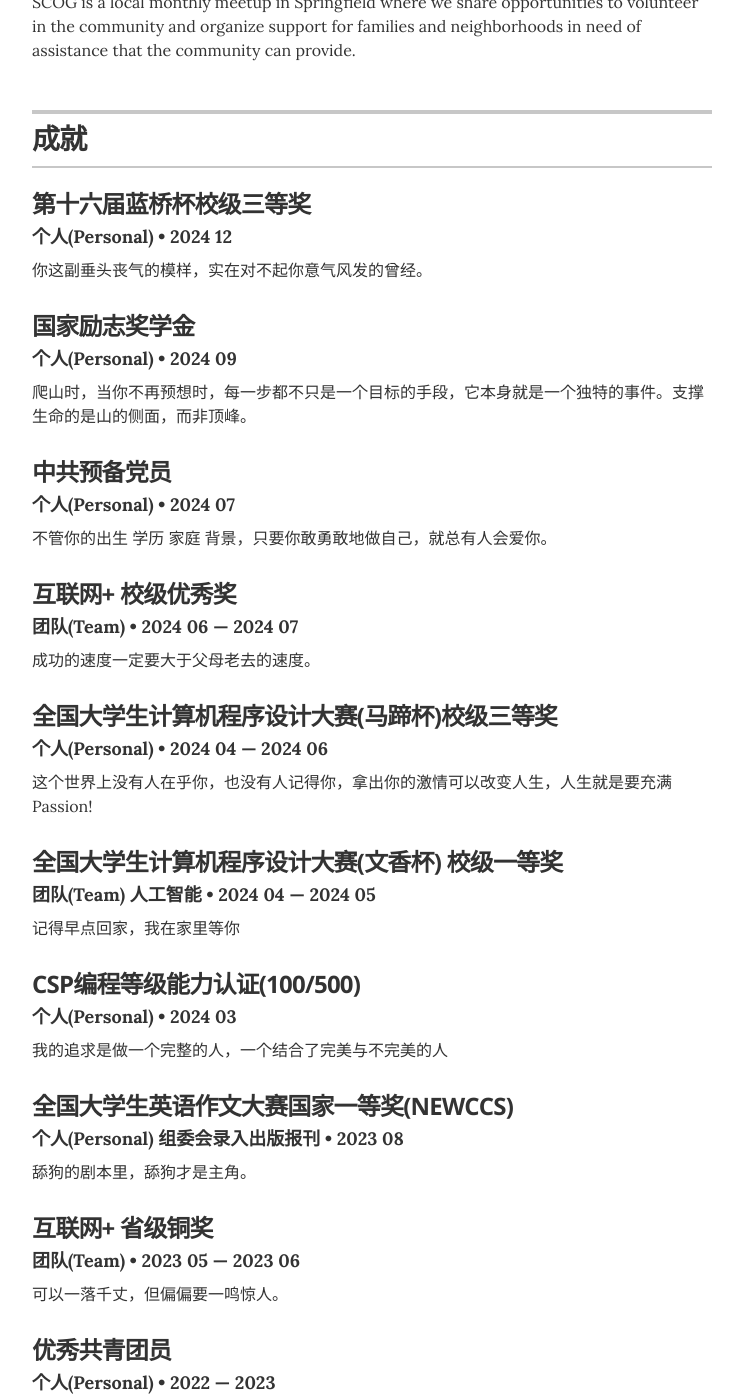
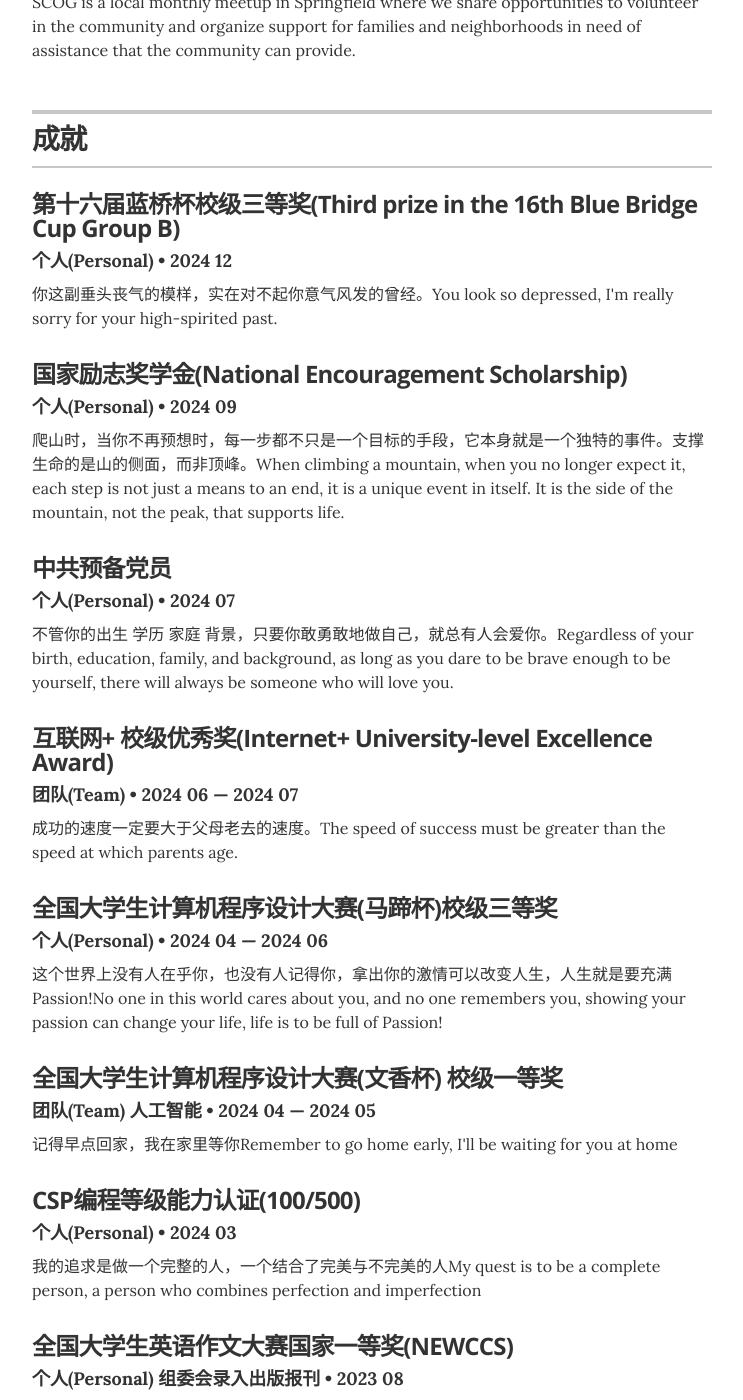
Before and after one commit to futingx/resume, a Jekyll site: the page built from index.html, in a window 1280 px wide and 1400 px high, scrolled down 2139 px. Shown: the whole window, without its empty margins (268-1011 px from the left). Built offline with Jekyll 4.4.1, drawn with Linux system fonts in a browser that asks for light colours; some of the changed text lies outside the part shown.

Commit message:
第13次提交

```diff
--- a/_data/recognitions.yml
+++ b/_data/recognitions.yml
@@ -1,50 +1,50 @@
 # 认可成就（比如竞赛获奖）、
-- award: 第十六届蓝桥杯校级三等奖
+- award: 第十六届蓝桥杯校级三等奖(Third prize in the 16th Blue Bridge Cup Group B)
   organization: 个人(Personal)
   year: 2024 12
-  summary: 你这副垂头丧气的模样，实在对不起你意气风发的曾经。
+  summary: 你这副垂头丧气的模样，实在对不起你意气风发的曾经。You look so depressed, I'm really sorry for your high-spirited past.
 
-- award: 国家励志奖学金
+- award: 国家励志奖学金(National Encouragement Scholarship)
   organization: 个人(Personal)
   year: 2024 09
-  summary: 爬山时，当你不再预想时，每一步都不只是一个目标的手段，它本身就是一个独特的事件。支撑生命的是山的侧面，而非顶峰。
+  summary: 爬山时，当你不再预想时，每一步都不只是一个目标的手段，它本身就是一个独特的事件。支撑生命的是山的侧面，而非顶峰。When climbing a mountain, when you no longer expect it, each step is not just a means to an end, it is a unique event in itself. It is the side of the mountain, not the peak, that supports life.
 
 - award: 中共预备党员
   organization: 个人(Personal)
   year: 2024 07
-  summary: 不管你的出生 学历 家庭 背景，只要你敢勇敢地做自己，就总有人会爱你。
+  summary: 不管你的出生 学历 家庭 背景，只要你敢勇敢地做自己，就总有人会爱你。Regardless of your birth, education, family, and background, as long as you dare to be brave enough to be yourself, there will always be someone who will love you.
 
-- award: 互联网+ 校级优秀奖
+- award: 互联网+ 校级优秀奖(Internet+ University-level Excellence Award)
   organization: 团队(Team)
   year: 2024 06 &mdash; 2024 07
-  summary: 成功的速度一定要大于父母老去的速度。
+  summary: 成功的速度一定要大于父母老去的速度。The speed of success must be greater than the speed at which parents age.
 
 - award: 全国大学生计算机程序设计大赛(马蹄杯)校级三等奖
   organization: 个人(Personal)
   year: 2024 04 &mdash; 2024 06
-  summary: 这个世界上没有人在乎你，也没有人记得你，拿出你的激情可以改变人生，人生就是要充满Passion!
+  summary: 这个世界上没有人在乎你，也没有人记得你，拿出你的激情可以改变人生，人生就是要充满Passion!No one in this world cares about you, and no one remembers you, showing your passion can change your life, life is to be full of Passion!
 
 - award: 全国大学生计算机程序设计大赛(文香杯) 校级一等奖
   organization: 团队(Team) 人工智能
   year: 2024 04 &mdash; 2024 05
-  summary: 记得早点回家，我在家里等你
+  summary: 记得早点回家，我在家里等你Remember to go home early, I'll be waiting for you at home
 
 - award: CSP编程等级能力认证(100/500)
   organization: 个人(Personal)
   year: 2024 03
-  summary: 我的追求是做一个完整的人，一个结合了完美与不完美的人
+  summary: 我的追求是做一个完整的人，一个结合了完美与不完美的人My quest is to be a complete person, a person who combines perfection and imperfection
 
 - award: 全国大学生英语作文大赛国家一等奖(NEWCCS)
   organization: 个人(Personal) 组委会录入出版报刊
   year: 2023 08
-  summary: 舔狗的剧本里，舔狗才是主角。
+  summary: 舔狗的剧本里，舔狗才是主角。In the script of licking dogs, licking dogs is the protagonist.
 
 - award: 互联网+ 省级铜奖
   organization: 团队(Team)
   year: 2023 05 &mdash; 2023 06
-  summary: 可以一落千丈，但偏偏要一鸣惊人。
+  summary: 可以一落千丈，但偏偏要一鸣惊人。It can plummet, but it has to be a blockbuster.
 
 - award: 优秀共青团员
   organization: 个人(Personal)
   year: 2022 &mdash; 2023
-  summary: 后来我发现，所有的人都是你不好的时候就什么都不好，你稍微好一点，就什么都变好了。
+  summary: 后来我发现，所有的人都是你不好的时候就什么都不好，你稍微好一点，就什么都变好了。Later, I found out that all people are bad at everything when you are bad, and if you are a little better, everything is better.
```
